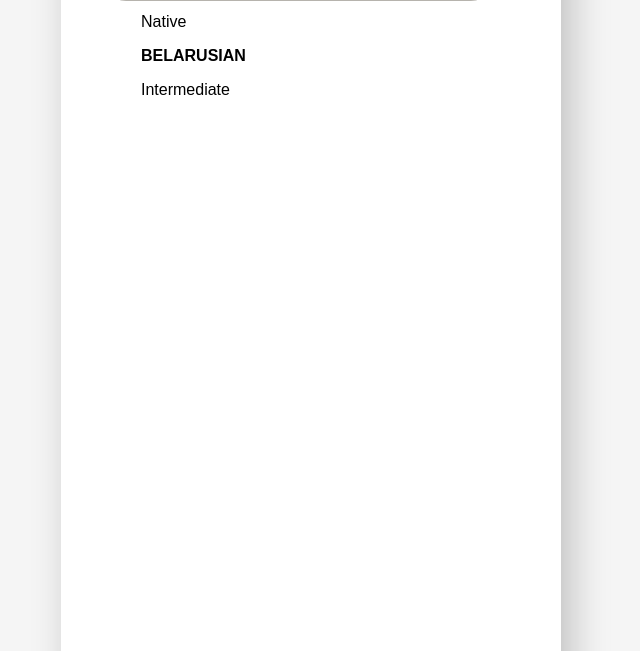
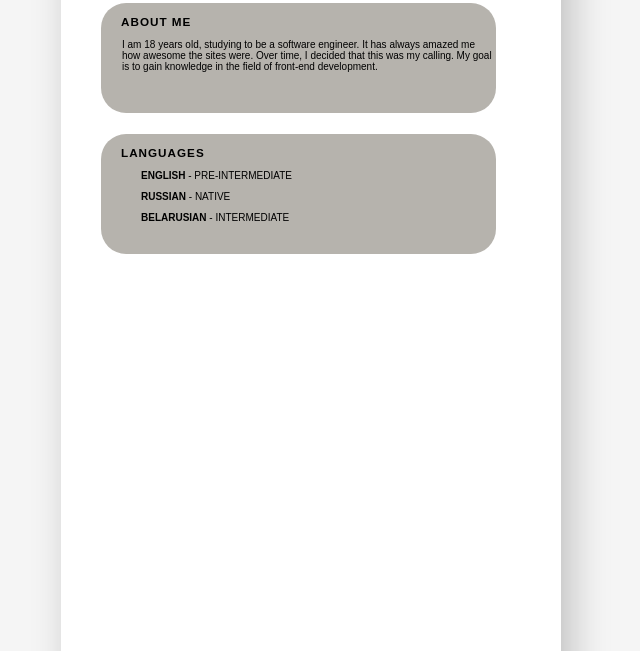
Before and after one commit to jyz0o/rsschool-cv, a plain HTML site: page index.html in a window 1280 px wide. Shown: the part 363-1014 px from the top of the page, without its empty margins (329-969 px from the left). Drawn offline with Linux system fonts and the light colour scheme; a web font is replaced by a local one.

Commit message:
fix: bugs

```diff
--- a/index.html
+++ b/index.html
@@ -50,7 +50,11 @@
                 </ul>
             </section>
             <section class="about">
-
+                <h3>ABOUT ME</h3>
+                <p class = "aboutme"> I am 18 years old, studying to be a software engineer.
+                    It has always amazed me how awesome the sites were.
+                    Over time, I decided that this was my calling.
+                    My goal is to gain knowledge in the field of front-end development. </p>
             </section>
             <section class="skills">
 
@@ -65,16 +69,13 @@
                 <h3>Languages</h3>
             <ul>
               <li>
-                <p class="language-name">English</p>
-                <p>Pre-intermediate</p>
+                <p class="language-name"> <b>English</b> - Pre-intermediate</p>
               </li>
               <li>
-                <p class="language-name">Russian</p>
-                <p>Native</p>
+                <p class="language-name"> <b>Russian</b> - Native</p>
               </li>
               <li>
-                <p class="language-name">Belarusian</p>
-                <p>Intermediate</p>
+                <p class="language-name"> <b>Belarusian</b> - Intermediate</p>
               </li>
             </ul>
             </section>
--- a/style.css
+++ b/style.css
@@ -104,7 +104,6 @@ main {
 /* ---------- CONTACTS --------- */
 
 .contacts {
-    position: absolute;
     width: 395px;
     height: 130px;
     border-radius: 25px;
@@ -129,10 +128,33 @@ main {
 
 
 /* ---------- ABOUT ME --------- */
+.about{
+  margin-top: 21px;
+  width: 395px;
+  height: 110px;
+  border-radius: 25px;
+  background: rgba(54, 45, 28, 0.36);
+  overflow:hidden;
+  font-size:10px;
+}
+
+.aboutme{
+  padding-left: 21px;
+}
 
 /* ---------- LANGUAGE ------------ */
 
 .language-name {
-    font-weight: 700;
+
     text-transform: uppercase;
   }
+
+.language{
+  margin-top: 21px;
+  width: 395px;
+  height: 120px;
+  border-radius: 25px;
+  background: rgba(54, 45, 28, 0.36);
+  overflow:hidden;
+  font-size:10px;
+}
```
